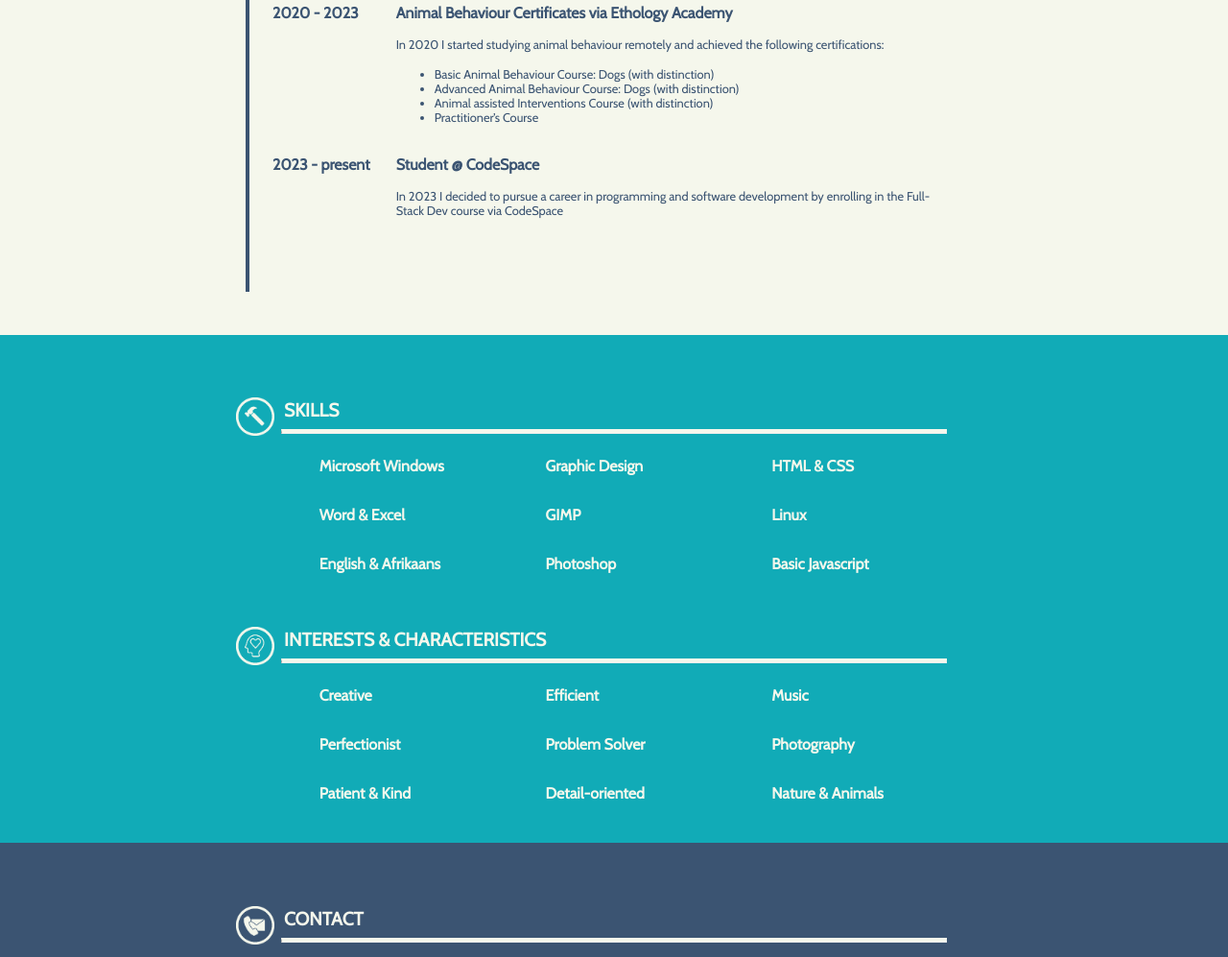
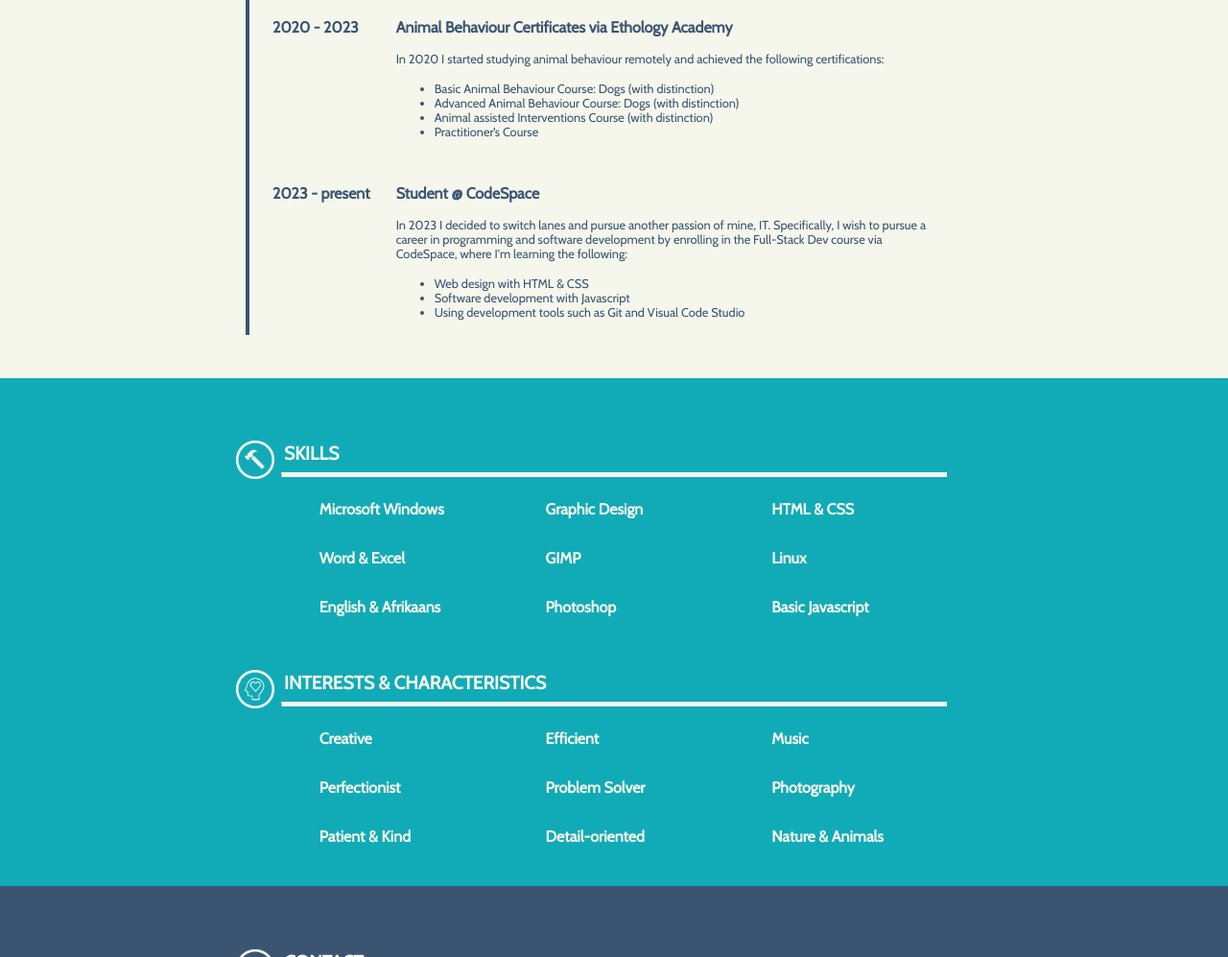
Before and after one commit to Arc4d3-G/DEWBRE300_FTO2308_GroupB_DewaldBreed_ITW_Final_Digital_Resume, a plain HTML site: page index.html in a window 1280 px wide. Shown: the part 997-1994 px from the top of the page at 96% size. Drawn offline with nearby package versions, Linux system fonts and the light colour scheme.

Commit message:
html final - added favicon and text adjustment

```diff
--- a/index.html
+++ b/index.html
@@ -1,14 +1,11 @@
 <!DOCTYPE html>
-<!-- Optional / TO DO -->
-<!-- favicon -->
-<!-- edit text -->
-<!-- media queries, 3 breakpoints, images switch to smaller versions -->
 <html>
   <head>
     <meta charset="utf-8" />
     <meta http-equiv="X-UA-Compatible" content="IE=edge" />
-    <title></title>
-    <meta name="description" content="" />
+    <title>My Digital Resume</title>
+    <link rel="icon" type="image/x-icon" href="/images/favicon.ico" />
+    <meta name="description" content="My difital resume website" />
     <meta name="viewport" content="width=device-width, initial-scale=1" />
     <link rel="stylesheet" href="/stylesheet/stylesheet.css" />
   </head>
@@ -136,10 +133,18 @@
           <div class="grid-right">
             <h3>Student @ CodeSpace</h3>
             <p>
-              In 2023 I decided to pursue a career in programming and software
-              development by enrolling in the Full-Stack Dev course via
-              CodeSpace
+              In 2023 I decided to switch lanes and pursue another passion of
+              mine, IT. Specifically, I wish to pursue a career in programming
+              and software development by enrolling in the Full-Stack Dev course
+              via CodeSpace, where I'm learning the following:
             </p>
+            <ul>
+              <li>Web design with HTML & CSS</li>
+              <li>Software development with Javascript</li>
+              <li>
+                Using development tools such as Git and Visual Code Studio
+              </li>
+            </ul>
           </div>
         </div>
       </section>
@@ -236,7 +241,7 @@
             </a>
           </div>
           <div>
-            <img src="/images/github.png" alt="github icon" />
+            <img src="/images/github.png" alt="github icon" class="animated" />
             <a href="https://github.com/Arc4d3-G" target="_blank">
               GitHub Profile
             </a>
```
